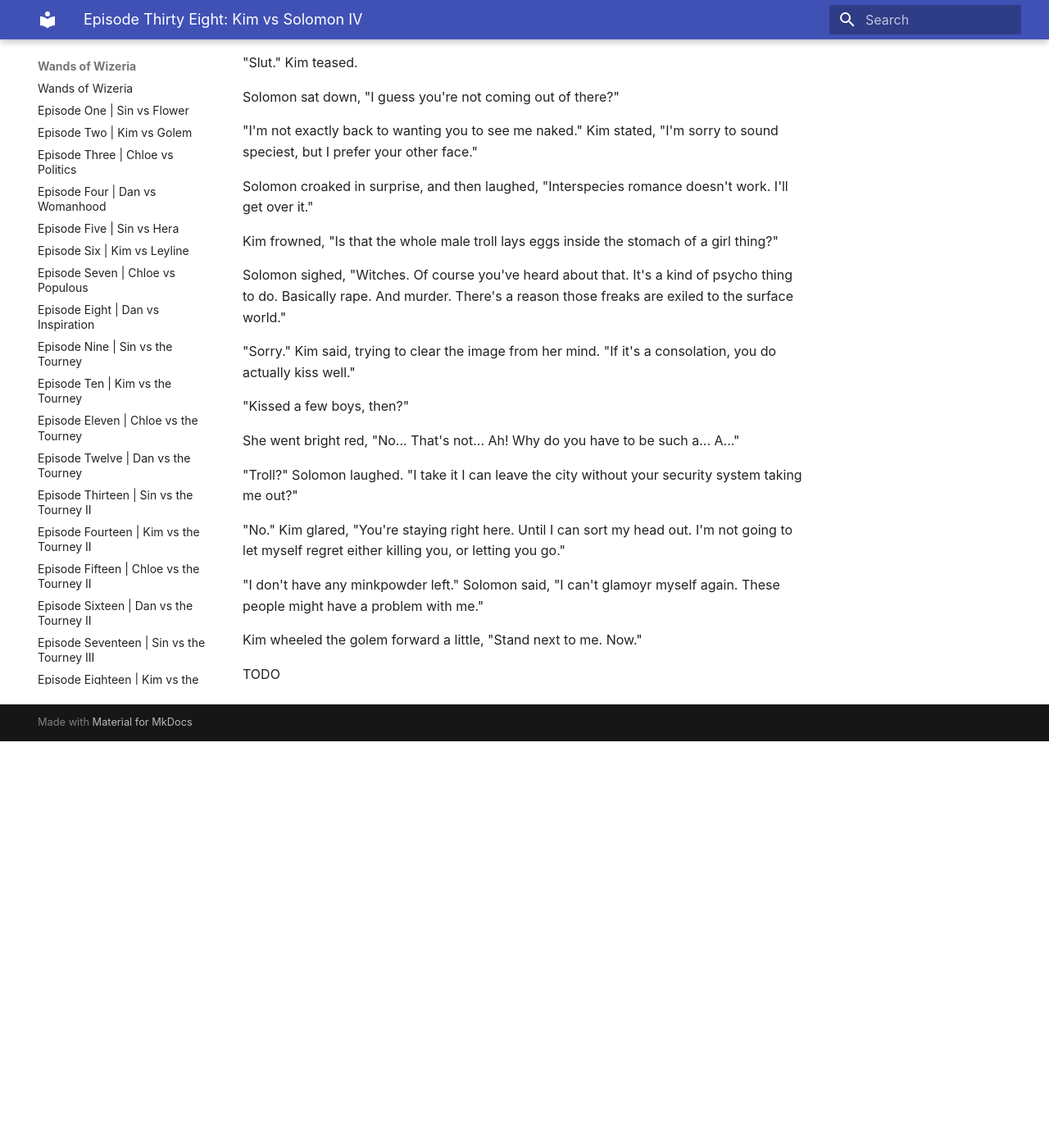
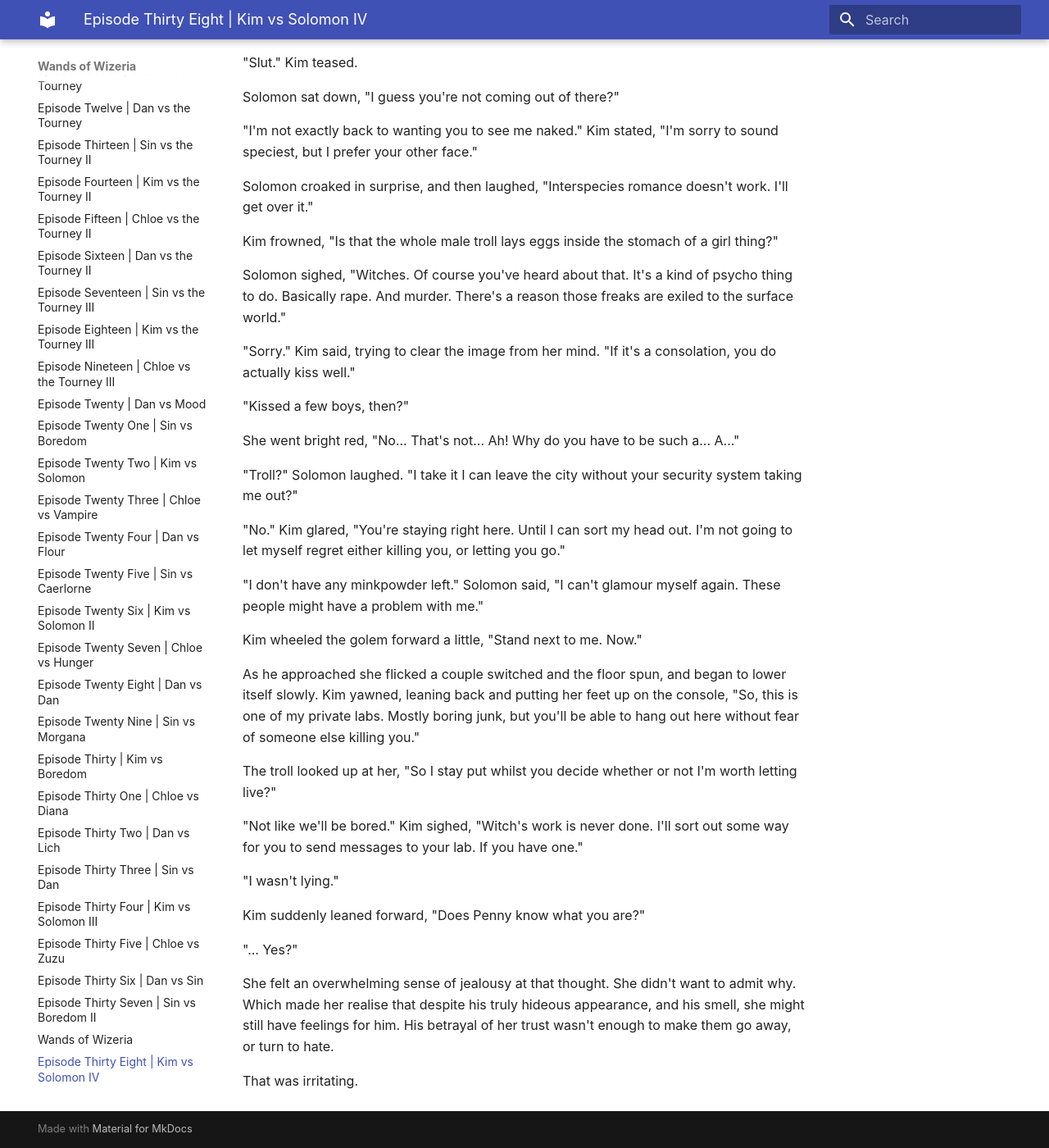
Before and after one commit to shakna-israel/wandsofwizeria, an MkDocs documentation site: the page built from docs/00380.md, in a window 1280 px wide and 1400 px high, scrolled down 2003 px. Shown: the whole window at 82% size. Built offline with MkDocs 1.6.1 and Material for MkDocs 9.7.7, drawn with Linux system fonts in a browser that asks for light colours; before the commit the page ends 2907 px from its top, so only the background shows below that; some of the changed text lies outside the part shown.

Commit message:
Automatic: 57839 WC

```diff
--- a/docs/00380.md
+++ b/docs/00380.md
@@ -82,10 +82,22 @@ She went bright red, "No... That's not... Ah! Why do you have to be such a... A.
 
 "No." Kim glared, "You're staying right here. Until I can sort my head out. I'm not going to let myself regret either killing you, or letting you go."
 
-"I don't have any minkpowder left." Solomon said, "I can't glamoyr myself again. These people might have a problem with me."
+"I don't have any minkpowder left." Solomon said, "I can't glamour myself again. These people might have a problem with me."
 
 Kim wheeled the golem forward a little, "Stand next to me. Now."
 
+As he approached she flicked a couple switched and the floor spun, and began to lower itself slowly. Kim yawned, leaning back and putting her feet up on the console, "So, this is one of my private labs. Mostly boring junk, but you'll be able to hang out here without fear of someone else killing you."
 
+The troll looked up at her, "So I stay put whilst you decide whether or not I'm worth letting live?"
 
-TODO
+"Not like we'll be bored." Kim sighed, "Witch's work is never done. I'll sort out some way for you to send messages to your lab. If you have one."
+
+"I wasn't lying."
+
+Kim suddenly leaned forward, "Does Penny know what you are?"
+
+"... Yes?"
+
+She felt an overwhelming sense of jealousy at that thought. She didn't want to admit why. Which made her realise that despite his truly hideous appearance, and his smell, she might still have feelings for him. His betrayal of her trust wasn't enough to make them go away, or turn to hate.
+
+That was irritating.
--- a/mkdocs.yml
+++ b/mkdocs.yml
@@ -45,3 +45,4 @@ nav:
   - Episode Thirty Six | Dan vs Sin: 00360.md
   - Episode Thirty Seven | Sin vs Boredom II: 00370.md
   - Wands of Wizeria: 00000.md
+  - Episode Thirty Eight | Kim vs Solomon IV: 00380.md
```
Also changed, not shown: other parts of docs/00380.md (+1 -1 lines).
